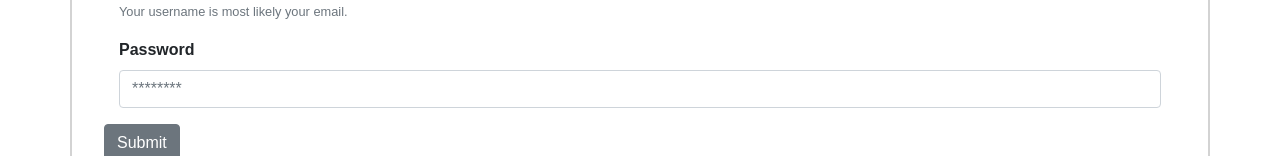
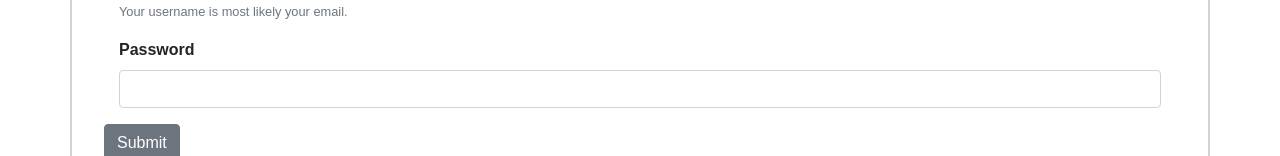
Before and after one commit to phoebequincy/Acorn, a React (Create React App) app: page / in a window 1280 px wide. Shown: the part 308-464 px from the top of the page. Built offline with nearby package versions, Linux system fonts and the light colour scheme.

Commit message:
Changed ReadMe links.

```diff
--- a/src/components/Login.js
+++ b/src/components/Login.js
@@ -86,7 +86,6 @@ class Login extends Component {
                 type="password"
                 name="password"
                 id="examplePassword"
-                placeholder="********"
                 value={ password }
                 onChange={ (e) => this.handleChange(e) }
                 required
```
Also changed, not shown: 1 other file (tests, documents, lock files or other folders).
